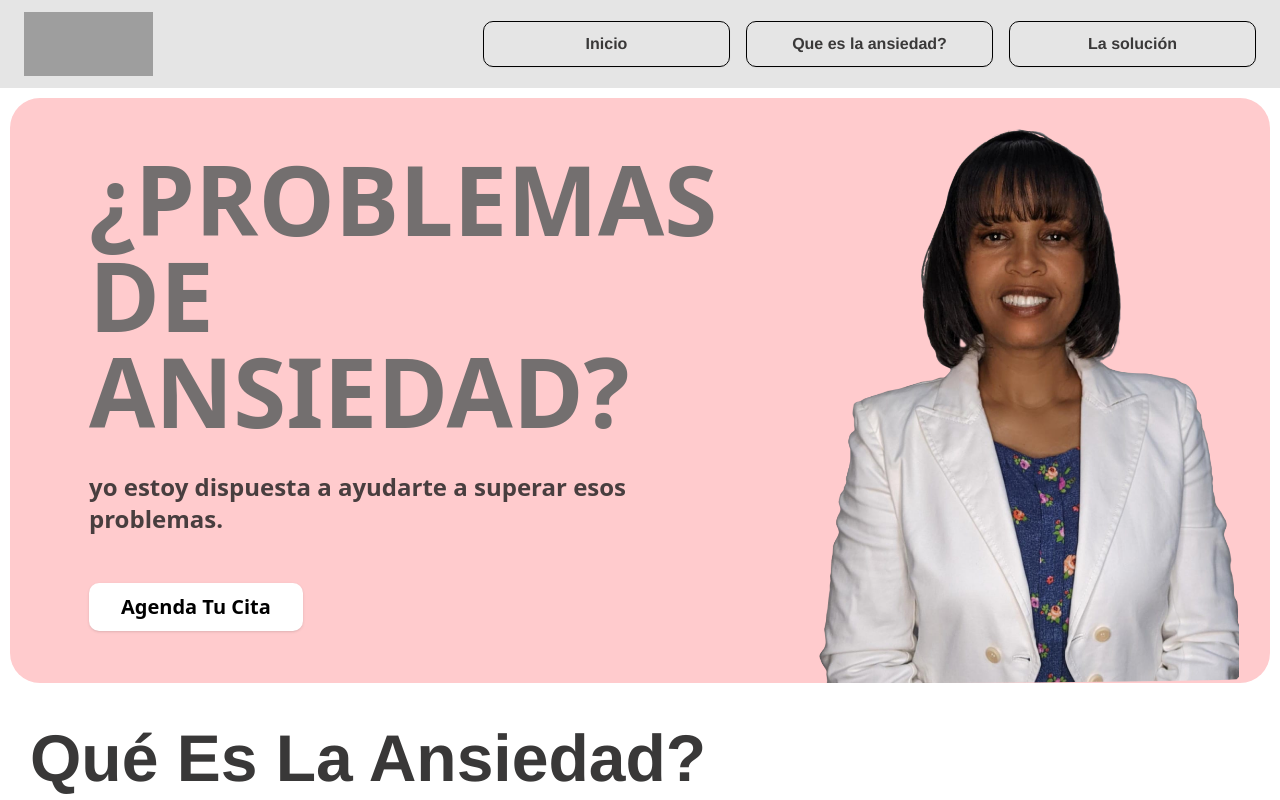
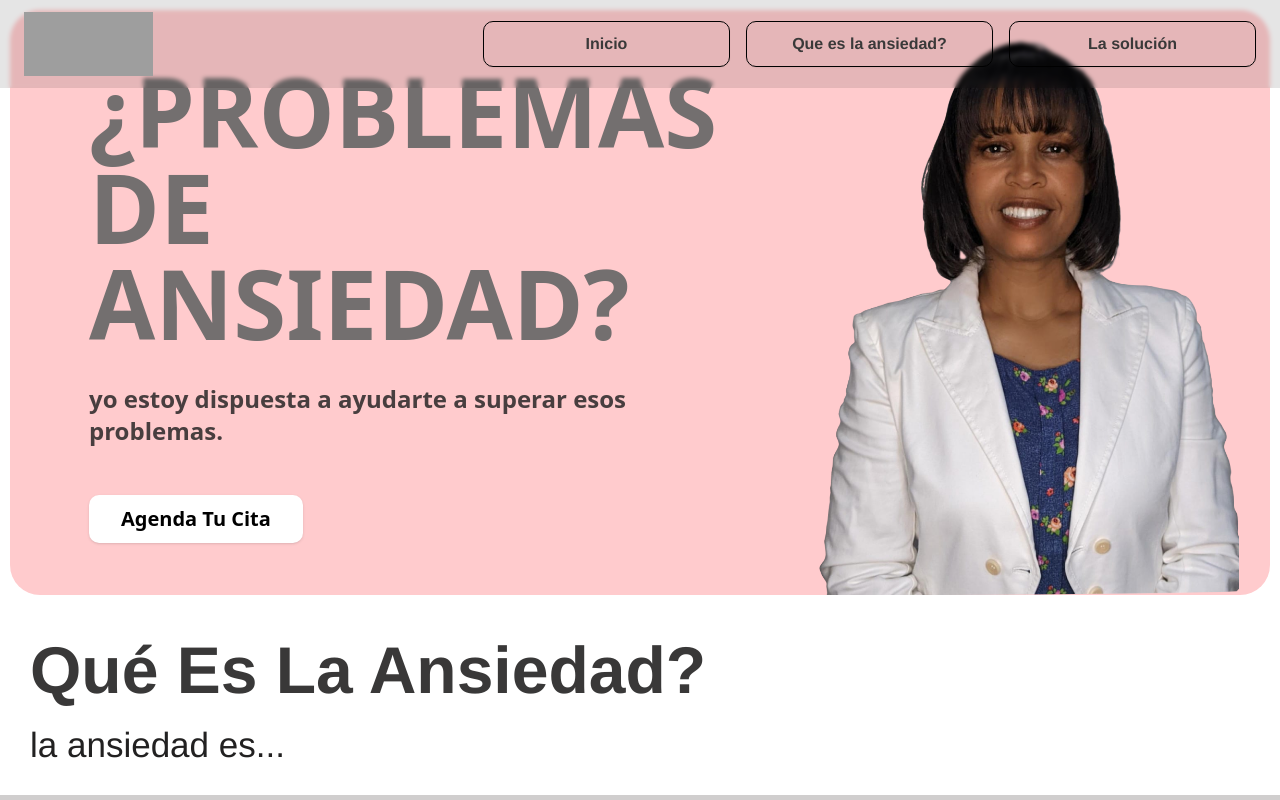
Before and after one commit to ESP3CTRUM/landing-pg, a React (Vite) app: page / in a window 1280 px wide. Shown: the top 800 px of the page. Built offline with nearby package versions, Linux system fonts and the light colour scheme; grey boxes are pictures that could not be loaded.

Commit message:
eso es un menú y necesito que siempre se vea aunque se haga scroll, arréglaló para que el scroll sea sticky-top

```diff
--- a/src/screens/LandingPage/sections/NavigationSection/NavigationSection.tsx
+++ b/src/screens/LandingPage/sections/NavigationSection/NavigationSection.tsx
@@ -11,7 +11,7 @@ export const NavigationSection = (): JSX.Element => {
 
   return (
     <header
-      className="flex w-full h-[88px] items-center justify-between px-6 py-5 bg-[#0000001a] backdrop-blur-[2px] backdrop-brightness-[100%] [-webkit-backdrop-filter:blur(2px)_brightness(100%)] right-auto bottom-auto absolute left-auto top-auto sticky top-auto right-auto bottom-auto left-auto"
+      className="flex w-full h-[88px] items-center justify-between px-6 py-5 bg-[#0000001a] backdrop-blur-[2px] backdrop-brightness-[100%] [-webkit-backdrop-filter:blur(2px)_brightness(100%)] absolute top-0 left-0 z-50"
       data-oid="2z4a_e8"
     >
       <div className="flex items-center justify-center" data-oid="es.88bq">
```
